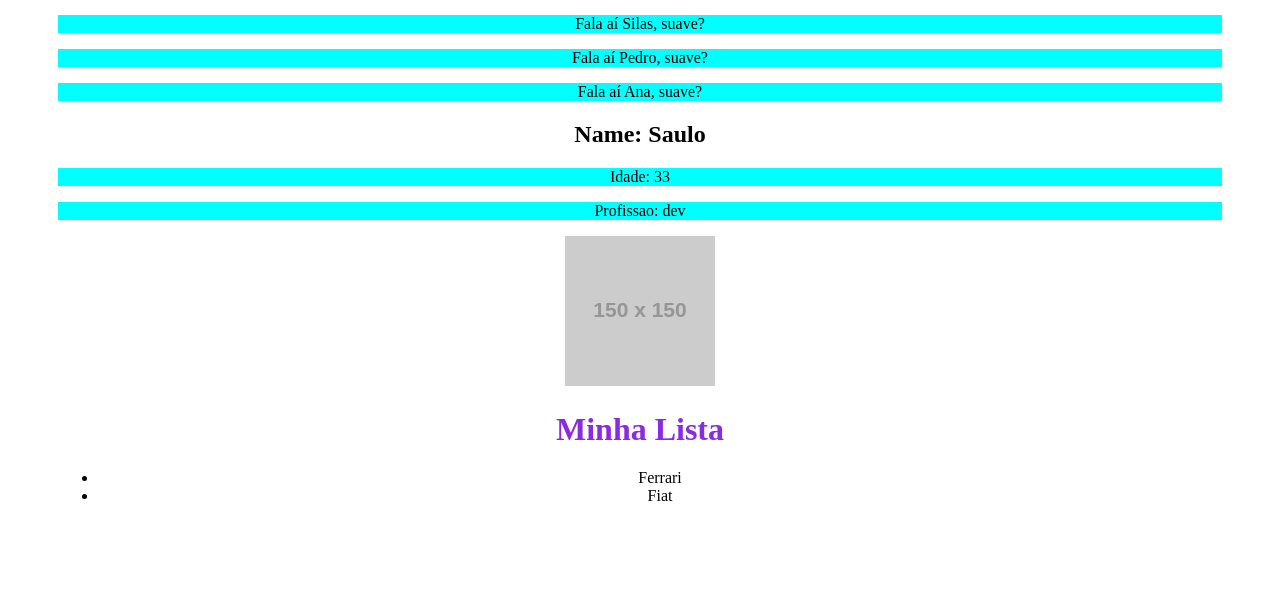
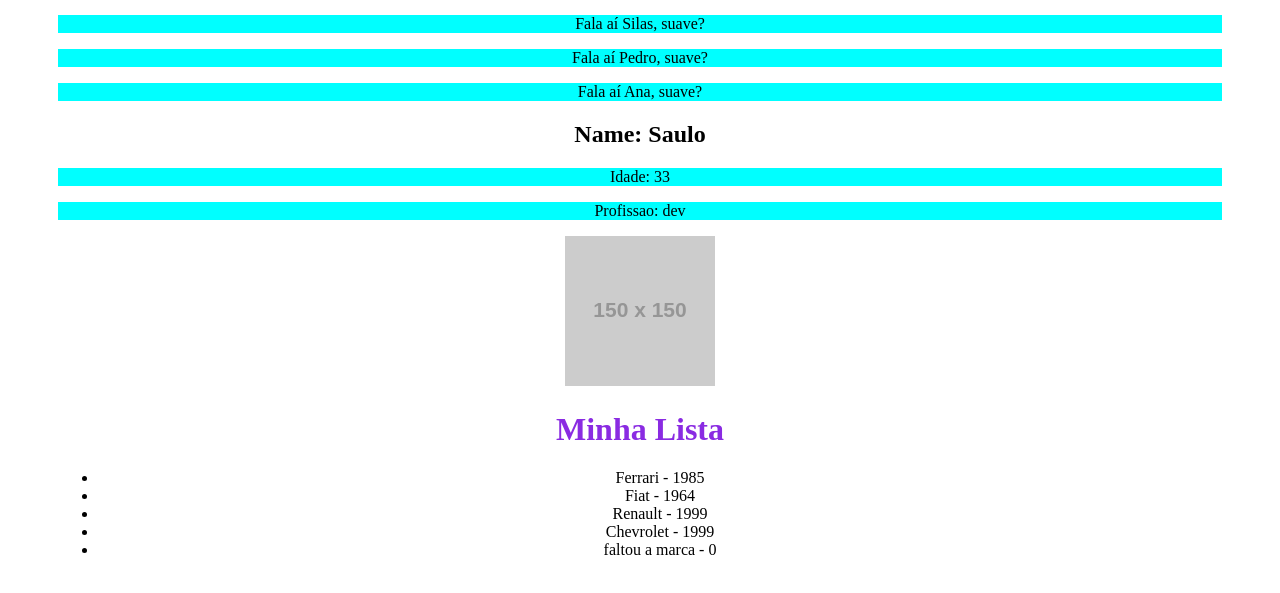
Before and after one commit to SilasFas/React-studies-1, a React (Create React App) app in the folder epsode-1/: page / in a window 1280 px wide. Shown: the part 569-1162 px from the top of the page. Built offline with nearby package versions, Linux system fonts and the light colour scheme.

Commit message:
avançando em propss

```diff
--- a/epsode-1/src/components/Frase.js
+++ b/epsode-1/src/components/Frase.js
@@ -3,7 +3,7 @@ import styles from './Frase.module.css'
 function Frase () {
     return (
         <div className={styles.frase_Conteiner}>
-            <p class={styles.fraseContent}>Este é um componente com uma frase!</p>
+            <p className={styles.fraseContent}>Este é um componente com uma frase!</p>
         </div>
     )
 }
--- a/epsode-1/src/components/Item.js
+++ b/epsode-1/src/components/Item.js
@@ -1,12 +1,25 @@
-function Item(props) {
+import Proptypes from 'prop-types' //pacote que já vem com react
+
+function Item({ marca, ano_lancamento }) {
 
     return (
         <>
             <li>
-                {props.marca}
+                {marca} - {ano_lancamento}
             </li>
         </>
     )
 }
 
+Item.proptypes = { // letra minuscula
+
+    marca: Proptypes.string, // transformando a marca em string
+    ano_lancamento: Proptypes.number, // transformando em número
+}
+
+Item.defaultProps = {
+    marca: 'faltou a marca',
+    ano_lancamento: 0,
+}
+
 export default Item
--- a/epsode-1/src/components/List.js
+++ b/epsode-1/src/components/List.js
@@ -8,8 +8,11 @@ function List() { //
         <>
             <h1>Minha Lista</h1>
             <ul>
-                <Item marca = 'Ferrari'/>
-                <Item marca = 'Fiat'/>
+                <Item marca='Ferrari' ano_lancamento={1985} />
+                <Item marca='Fiat' ano_lancamento={1964}/>
+                <Item marca='Renault' ano_lancamento={1999}/>
+                <Item marca={'Chevrolet'} ano_lancamento= {1999}/>
+                <Item/>
             </ul>
         </>
     )
```
